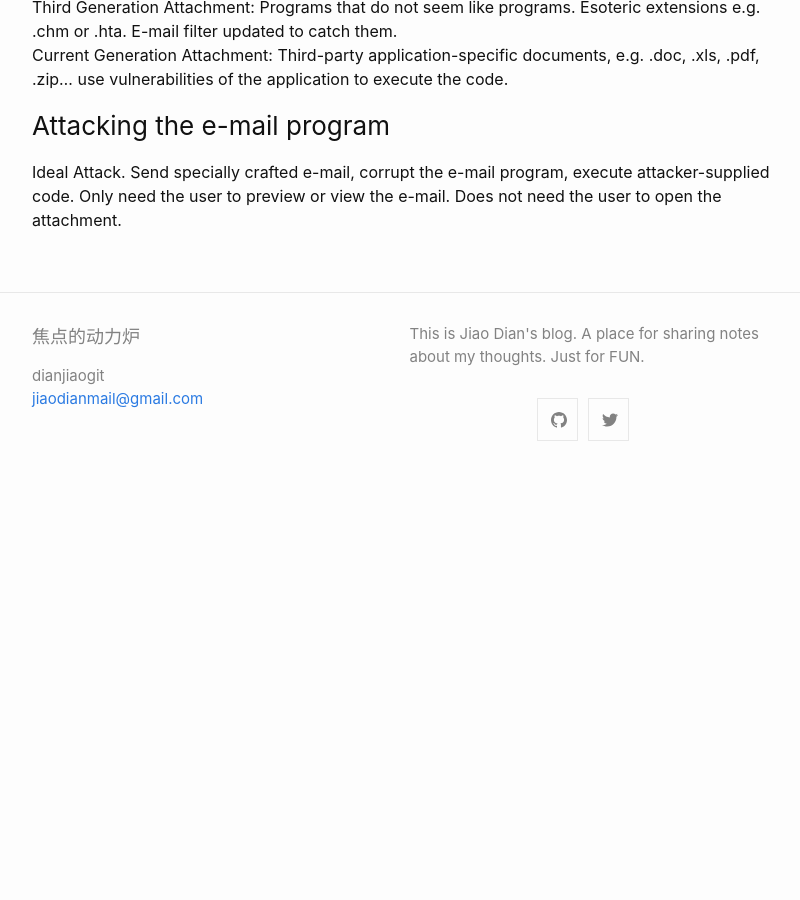
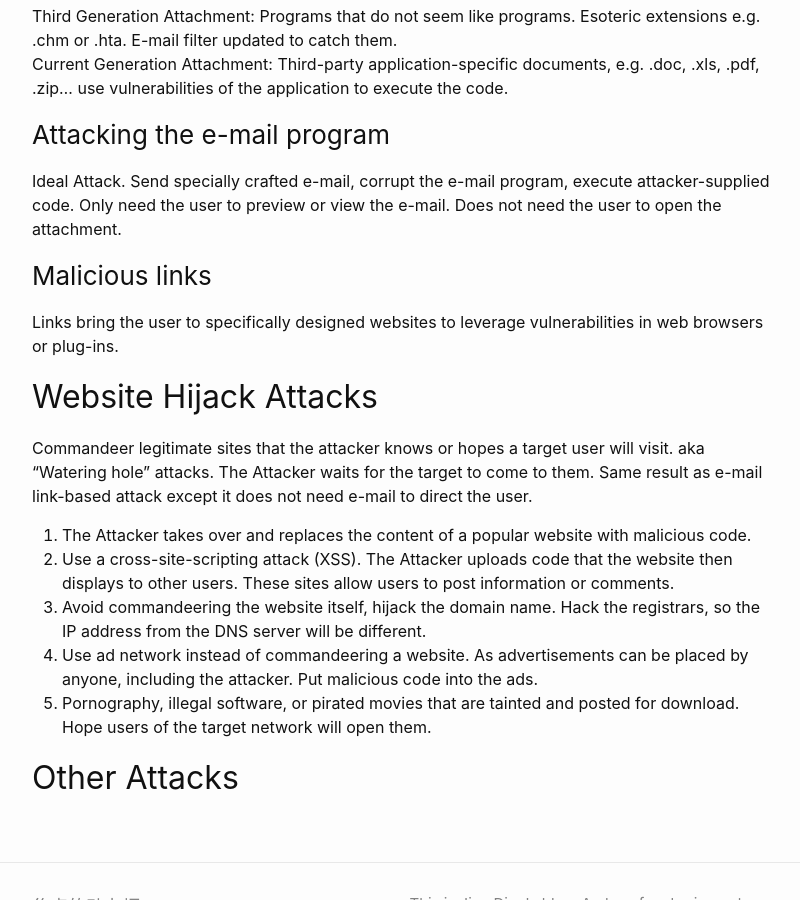
Before and after one commit to dianjiaogit/dianjiaogit.github.io, a Jekyll site: the page built from _posts/2020-01-07-The Attacker.md, in a window 1280 px wide and 900 px high, scrolled down 1759 px. Shown: the whole window, without its empty margins (238-1038 px from the left). Built offline with Jekyll 4.4.1, drawn with Linux system fonts in a browser that asks for light colours; before the commit the page ends 2230 px from its top, so only the background shows below that.

Commit message:
add website hijack attack

```diff
--- a/_posts/2020-01-07-The Attacker.md
+++ b/_posts/2020-01-07-The Attacker.md
@@ -56,7 +56,7 @@ Escalating privileges.
 Someone from inside the network can connect to outside but the network is not accessible from the outside.
 So attackers need an inside user to connect to the outside. e.g. e-mail.
 
-### Email Attacks
+## Email Attacks
 Three basic approach: attachments, attacking the e-mail program, and malicious links.
 
 ### Attachments
@@ -67,3 +67,17 @@ Current Generation Attachment: Third-party application-specific documents, e.g.
 
 ### Attacking the e-mail program
 Ideal Attack. Send specially crafted e-mail, corrupt the e-mail program, execute attacker-supplied code. Only need the user to preview or view the e-mail. Does not need the user to open the attachment.
+
+### Malicious links
+Links bring the user to specifically designed websites to leverage vulnerabilities in web browsers or plug-ins.
+
+## Website Hijack Attacks
+Commandeer legitimate sites that the attacker knows or hopes a target user will visit. aka "Watering hole" attacks. The Attacker waits for the target to come to them. Same result as e-mail link-based attack except it does not need e-mail to direct the user.
+
+1. The Attacker takes over and replaces the content of a popular website with malicious code.
+2. Use a cross-site-scripting attack (XSS). The Attacker uploads code that the website then displays to other users. These sites allow users to post information or comments.
+3. Avoid commandeering the website itself, hijack the domain name. Hack the registrars, so the IP address from the DNS server will be different.
+4. Use ad network instead of commandeering a website. As advertisements can be placed by anyone, including the attacker. Put malicious code into the ads.
+5. Pornography, illegal software, or pirated movies that are tainted and posted for download. Hope users of the target network will open them.
+
+## Other Attacks
```
